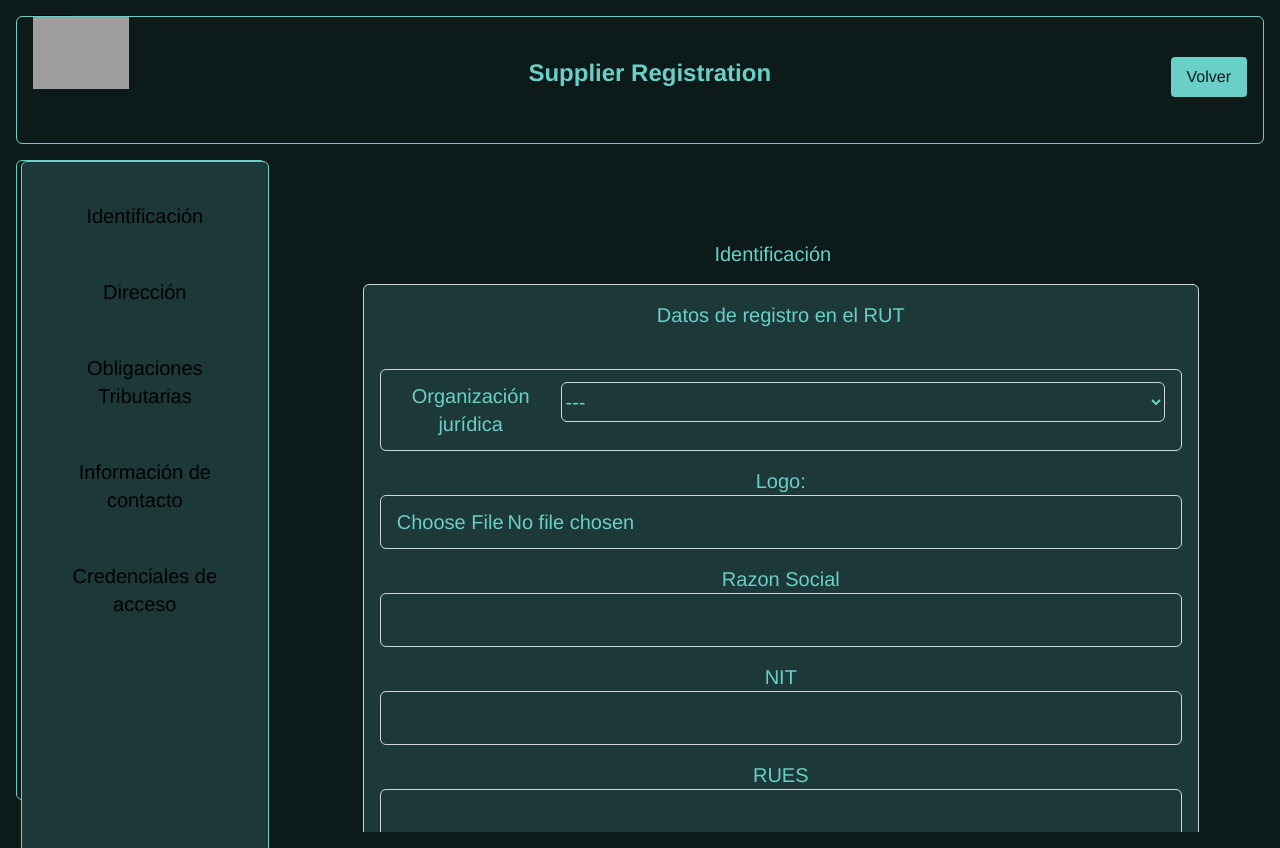
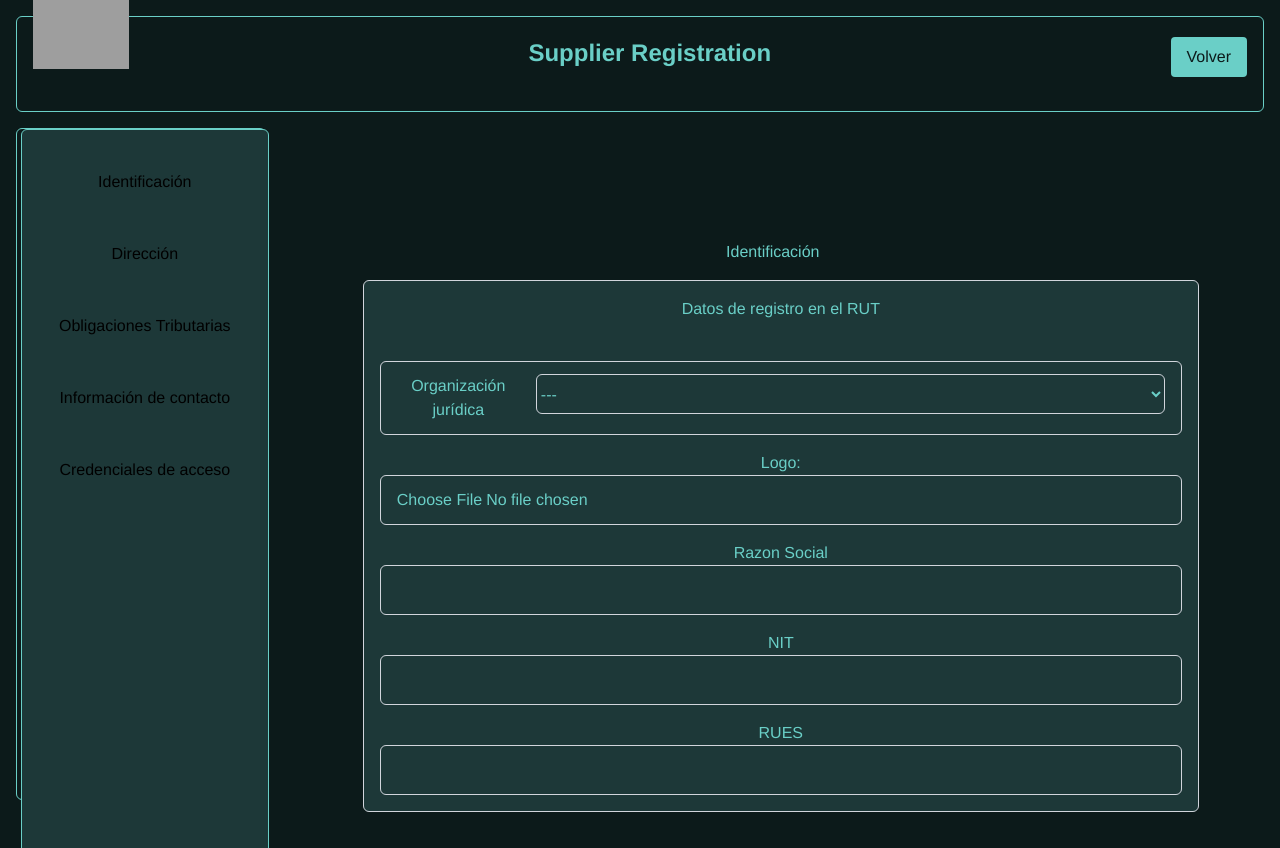
Before and after one commit to Acinorev07/lebo-nextjs, a Next.js app: page /supplier-registration in a window 1280 px wide. Built offline with nearby package versions, Linux system fonts and the light colour scheme; grey boxes are pictures that could not be loaded.

Commit message:
Cambiamos los tamaños de los textos en todo lo que pude, vamos a ver si esto afcta el dimensionamiento en produccion

```diff
--- a/src/app/login/page.tsx
+++ b/src/app/login/page.tsx
@@ -6,7 +6,7 @@ import Link from 'next/link'
 
 export default function LoginPage() {
   return (
-    <div className="min-h-full w-full grid grid-cols-1 lg:grid-cols-[1fr_2fr] mx-auto p-4 gap-1">
+    <div className="min-h-full w-full grid grid-cols-1 lg:grid-cols-[1fr_2fr] mx-auto p-4 gap-1  ">
       {/* Sección de imagen - ahora con ancho completo */}
       <div className="hidden lg:block relative bg-cover bg-center bg-no-repeat bg-blend-overlay bg-white bg-opacity-40 h-full min-h-[80vh] w-full border border-gray-300 rounded-md">
         <div className="absolute inset-0 bg-gradient-to-r from-transparent via-yellow-500/90 to-transparent animate-shimmer-diagonal mix-blend-screen pointer-events-none" />
@@ -20,7 +20,7 @@ export default function LoginPage() {
       </div>
 
       {/* Sección del formulario */}
-      <div className="flex flex-col min-h-[80vh] w-full rounded-md">
+      <div className="flex flex-col min-h-[80vh] w-full rounded-md ">
         {/* Header con ancho completo */}
         <header className="w-full p-3 lg:p-6 bg-[var(--verdeCardenal-1)] shadow-md border border-gray-300 rounded-md">
           <nav className="flex justify-between items-center w-full max-w-7xl mx-auto">
--- a/src/app/page.tsx
+++ b/src/app/page.tsx
@@ -7,7 +7,7 @@ export default async function Page() {
       <div className="flex items-center justify-center h-screen">
 
 
-          <Link href={`/login`} className='text-3xl font-bold underline'>Login</Link>
+          <Link href={`/login`} className='text-2xl font-bold underline'>Login</Link>
       </div>
 
   );
--- a/src/app/supplier-registration/components/FormSection.tsx
+++ b/src/app/supplier-registration/components/FormSection.tsx
@@ -13,7 +13,7 @@ type FormSectionProps = {
 
 export default function FormSection({ id, title, legend, children }: FormSectionProps) {
   return (
-    <section id={id} className={`flex flex-col space-x-4 text-xl ${section.section}` } data-scroll-spy>
+    <section id={id} className={`flex flex-col space-x-4 ${section.section}` } data-scroll-spy>
       <h2 className='mb-4'>{title}</h2>
       <div className="border border-gray-300 rounded-md bg-[var(--verdeCardenal-1)] p-4 register-form">
         <form className="flex flex-col gap-4 identification-form">
--- a/src/app/supplier-registration/components/Header.tsx
+++ b/src/app/supplier-registration/components/Header.tsx
@@ -8,7 +8,7 @@ import styles from "../stylesModule/Header.module.css";
 
 export default function Header() {
   return (
-    <header className={`${styles.header} grid-area-header fixed top-0 left-0 right-0 z-30 p-4 pt-10 border rounded-md m-4`}>
+    <header className={`${styles.header} grid-area-header fixed top-0 left-0 right-0 z-30 p-4 pt-5 border rounded-md m-4`}>
       <div className="flex items-start justify-between">
         <div className="w-24 self-start -mt-10">
           <Image
--- a/src/app/supplier-registration/components/SidePanel.tsx
+++ b/src/app/supplier-registration/components/SidePanel.tsx
@@ -28,7 +28,7 @@ export default function SidePanel({isActive, setIsActive}:SidePanelProps) {
 
   return (
     <>
-     <aside className={`text-xl ml-1 border rounded-md lg:top-[10rem] lg:h-[calc(100vh-10rem)] ${styles.panel} ${isActive ? styles.isActive : ''}`}>
+     <aside className={`ml-1 border rounded-md lg:top-[10rem] lg:h-[calc(100vh-10rem)] ${styles.panel} ${isActive ? styles.isActive : ''}`}>
         <nav className={styles.menu}>
           {sections.map((section) => (
             <a
--- a/src/app/supplier-registration/page.tsx
+++ b/src/app/supplier-registration/page.tsx
@@ -39,7 +39,7 @@ export default function SupplierRegistrationPage() {
   return (
     <
     >
-      <aside className={`${isActive ? 'fixed' : 'hidden'} lg:block lg:sticky lg:top-[10rem] lg:h-[calc(100vh-10rem)] mt-8 border rounded-md`}>
+      <aside className={`${isActive ? 'fixed' : 'hidden'} lg:block lg:sticky lg:top-[8rem] lg:h-[calc(100vh-8rem)] mt-8 border rounded-md`}>
         <SidePanel isActive={isActive} setIsActive={setIsActive}/>
       </aside>
 
--- a/src/app/supplier-registration/stylesModule/Header.module.css
+++ b/src/app/supplier-registration/stylesModule/Header.module.css
@@ -3,7 +3,7 @@
 .header {
   background-color: var(--verdeCardenal);
   border-bottom: 1px solid var(--verdeAzuladoClaro);
-  height: 8rem;
+  height: 6rem;
   z-index: 1000;
   background-color: var(--verdeCardenal);
   border-bottom: 1px solid var(--verdeAzuladoClaro);
--- a/src/app/ui/SelectInput.tsx
+++ b/src/app/ui/SelectInput.tsx
@@ -11,12 +11,12 @@ export default function SelectInput({
   name,
   label,
   options,
-  className = 'flex gap-4 w-full px-4 py-3 border border-gray-300 rounded-md focus:ring-teal-500 focus:border-teal-500 text-xl font-medium'
+  className = 'flex gap-4 w-full px-4 py-3 border border-gray-300 rounded-md focus:ring-teal-500 focus:border-teal-500 font-medium'
 }: SelectInputProps) {
   return (
     <div className={className}>
       <label htmlFor={name}>{label}</label>
-      <select id={name} name={name} className="w-full border border-gray-300 rounded-md text-xl font-medium h-10">
+      <select id={name} name={name} className="w-full border border-gray-300 rounded-md font-medium h-10">
         <option value="">---</option>
         {options.map((option) => (
           <option key={option.value} value={option.value}>
--- a/src/app/ui/signup-form.tsx
+++ b/src/app/ui/signup-form.tsx
@@ -39,7 +39,7 @@ export default function SignupForm() {
     // };
 
     return (
-        <div className="w-full max-w-md text-xl bg-[var(--verdeCardenal-1)] p-8 rounded-lg shadow-md">
+        <div className="w-screen max-w-md bg-[var(--verdeCardenal-1)] p-8 rounded-lg shadow-md">
             <h1 className="text-2xl font-bold text-teal-800 mb-6">Inicia sesión como facturador en LeBo</h1>
             <form ref={formRef}  action={action} className="space-y-6">
                 <div className="space-y-4">
--- a/tailwind.config.mjs
+++ b/tailwind.config.mjs
@@ -1,11 +1,11 @@
 //src/tailwind.config.msj
 /** @type {import('tailwindcss').Config} */
 const config = {
-    // mode:"jit",
+    mode:"jit",
     content: [
       "./app/**/*.{js,ts,jsx,tsx}",
       "./src/**/*.{js,ts,jsx,tsx}",
-      // "./components/**/*.{js,ts,jsx,tsx}",
+      "./components/**/*.{js,ts,jsx,tsx}",
       "./public/**/*.html"
     ],
     theme: {
```
